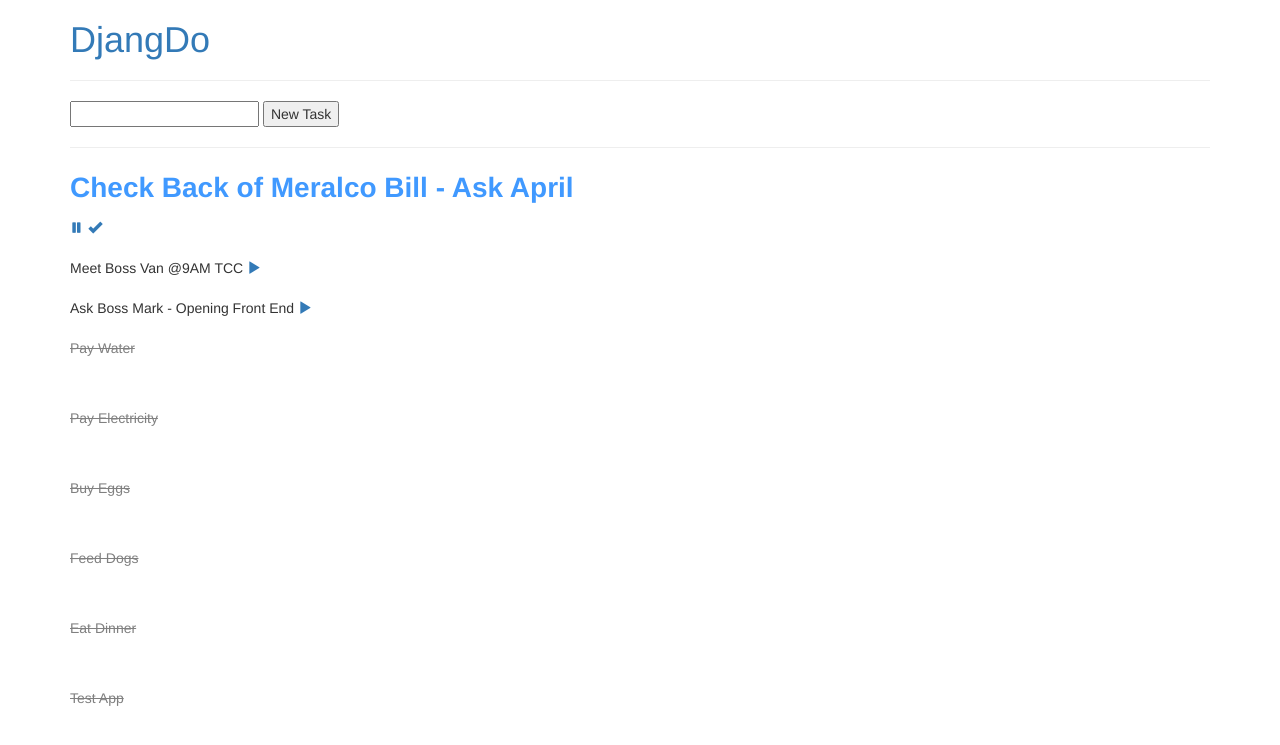
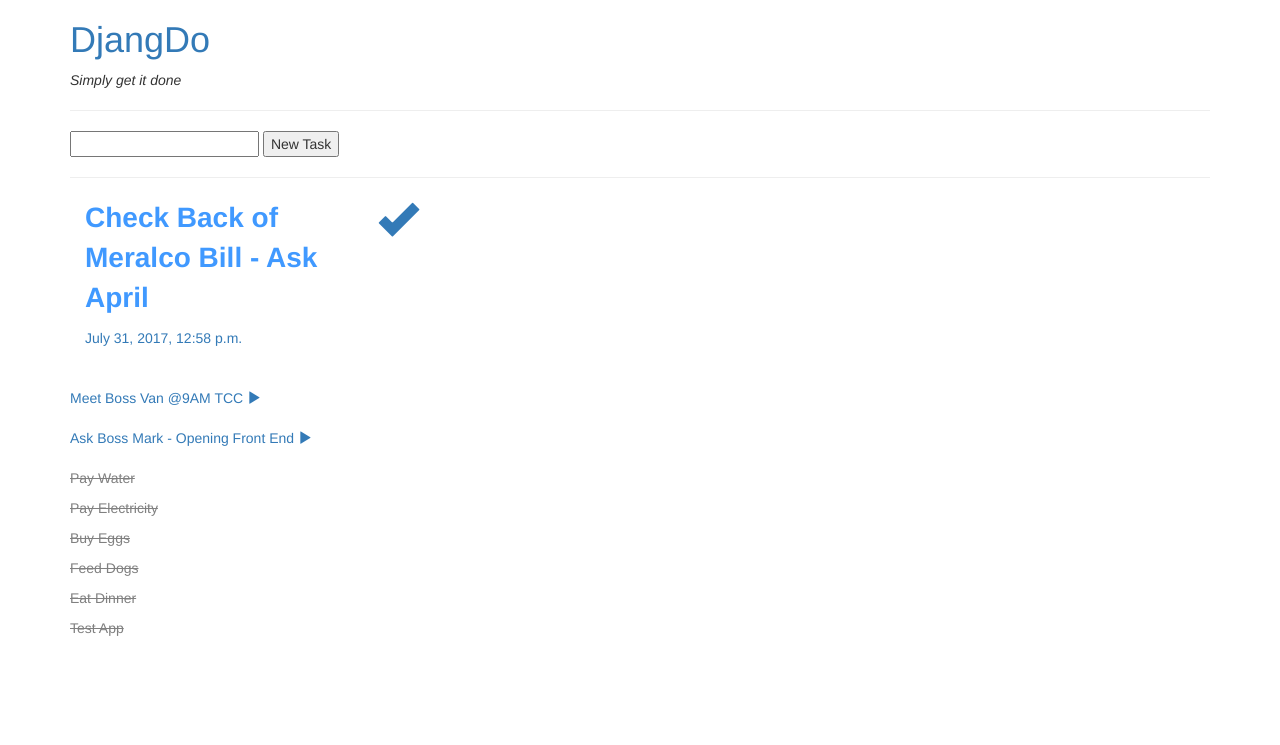
Before and after one commit to jrbenriquez/DjangDo, a Django app: page / in a window 1280 px wide. Shown: the top 745 px of the page. Run offline with Django 3.2, Linux system fonts and the light colour scheme; data comes from the database, SQL or seed files in the repository; both versions use the stored data as it was after the commit; some libraries are stand-ins or nearby versions.

Commit message:
Design Improvements? LOL * added missing if statement to check if there is new task from request

```diff
--- a/tasks/templates/tasks/home.html
+++ b/tasks/templates/tasks/home.html
@@ -17,10 +17,13 @@
       <script src="https://oss.maxcdn.com/html5shiv/3.7.3/html5shiv.min.js"></script>
       <script src="https://oss.maxcdn.com/respond/1.4.2/respond.min.js"></script>
     <![endif]-->
+
+    <!--- NO JS for Actions pure POST and URL pa lang :( -->
   </head>
   <body>
         <div class="container">
             <h1><a href="{% url 'home' %}">DjangDo</a></h1>
+            <em>Simply get it done</em>
             <hr>
             <form action="{% url 'home' %}" method="post">
                  {% csrf_token %}
@@ -32,17 +35,29 @@
 
             {% for task in tasks.all %}
                 {% if task.activeState %}
-                    <p style="font-size:200%;color:#4099FF;"><strong>{{ task.descriptor }}</strong></p>
-                    <a href="{% url 'toggle' task.id %}"><span class="glyphicon glyphicon-pause" aria-hidden="true"></span></a>
-                    <a href="{% url 'done' task.id %}"><span class="glyphicon glyphicon-ok" aria-hidden="true"></span></a>
+
+                    <div class="container">
+                    <div class="row">
+                        <div class="col-xs-3">
+                            <a href="{% url 'toggle' task.id %}">
+                            <p style="font-size:200%;color:#4099FF;"><strong>{{ task.descriptor }}</strong></p>
+                            {{ task.createdOn }}
+                            </a>
+                        </div>
+                        <div class="col-xs-2">
+                            <a href="{% url 'done' task.id %}"><span  style="font-size: 40px;"class="glyphicon glyphicon-ok" aria-hidden="true"></span></a>
+                        </div>
+                    </div>
+                    </div>
                      <br><br>
                 {% endif %}
             {% endfor %}
 
             {% for task in tasks.all %}
                 {% if not task.activeState and not task.doneState %}
+                    <a href="{% url 'toggle' task.id %}">
                     {{ task.descriptor }}
-                    <a href="{% url 'toggle' task.id %}"><span class="glyphicon glyphicon-play" aria-hidden="true"></span></a>
+                    <span class="glyphicon glyphicon-play" aria-hidden="true"></span></a>
                     <br><br>
                 {% endif %}
             {% endfor %}
@@ -50,7 +65,6 @@
             {% for task in tasks.all %}
                 {% if not task.activeState and task.doneState %}
                     <p style="color:gray;text-decoration: line-through;">{{ task.descriptor }}</p>
-                    <br><br>
                 {% endif %}
             {% endfor %}
         </div>
--- a/tasks/views.py
+++ b/tasks/views.py
@@ -6,7 +6,8 @@ from django.shortcuts import get_object_or_404
 def home(request):
     try:
         description = request.POST.get('description')
-        newTask = Task.objects.create(descriptor=description)
+        if description is not None:
+            newTask = Task.objects.create(descriptor=description)
     except Exception as e: print(str(e))
     tasks = Task.objects.order_by('updatedOn')
     return render(request,'tasks/home.html', { 'tasks': tasks })
```
Also changed, not shown: db.sqlite3.
